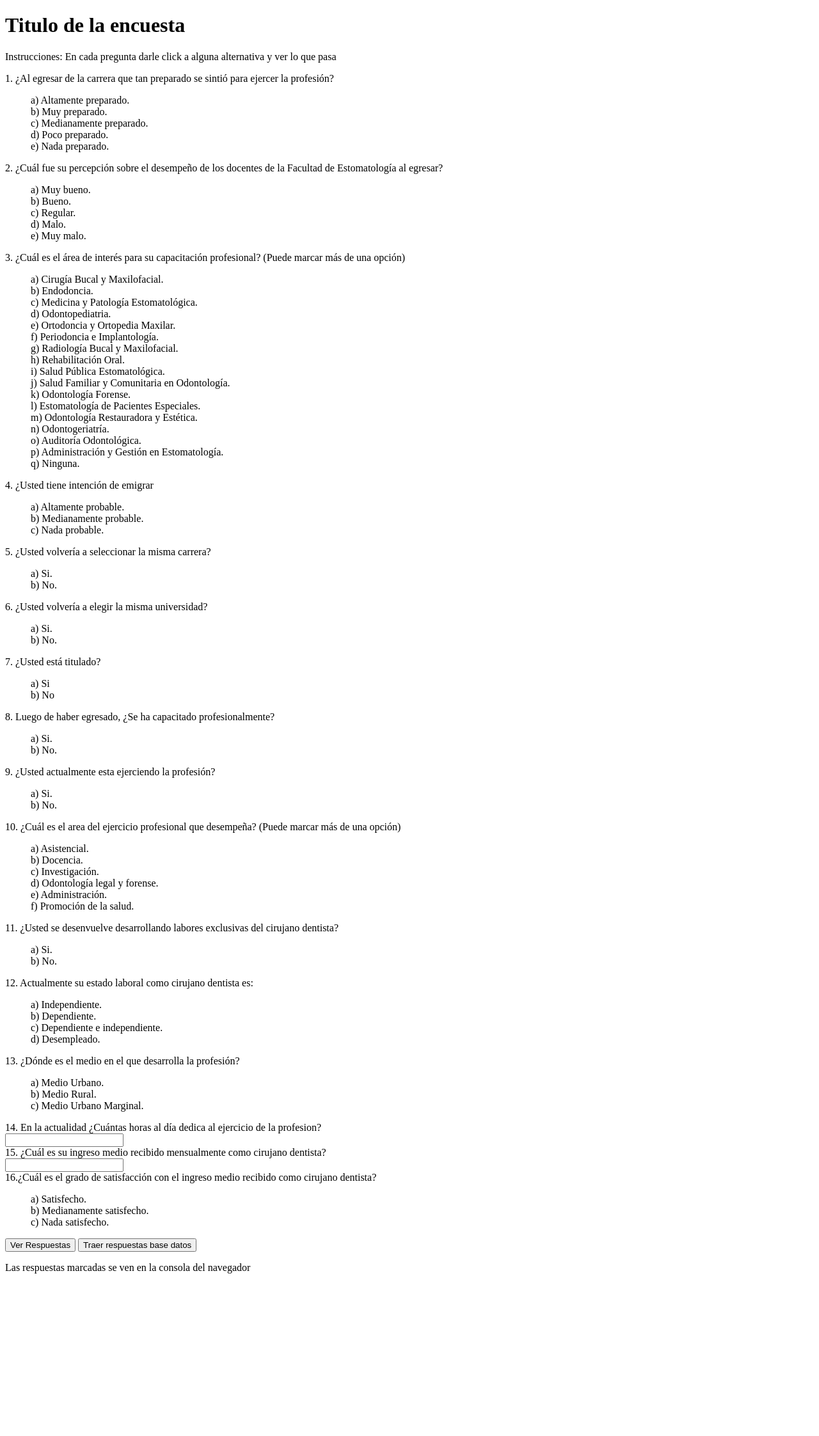
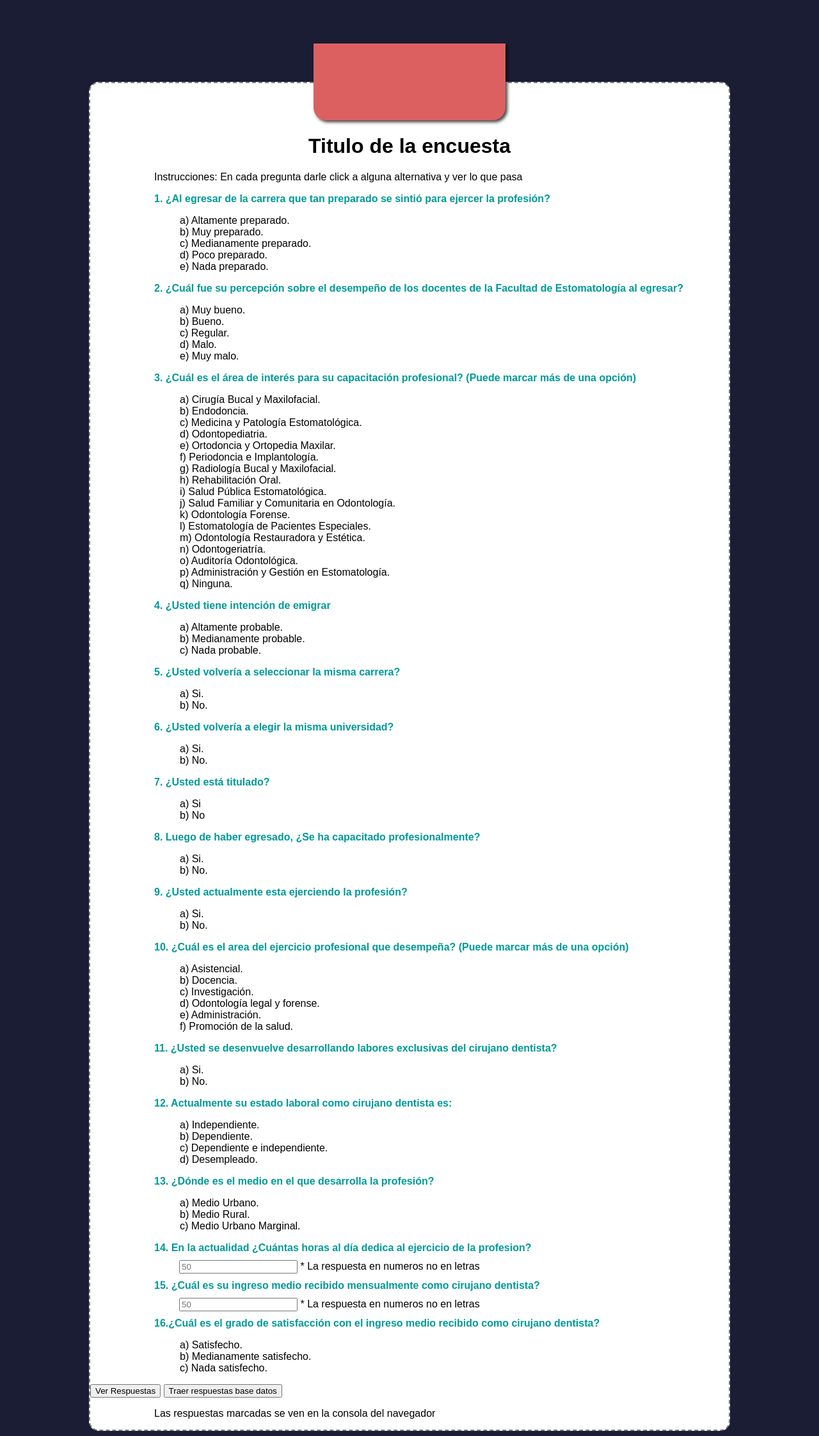
Before and after one commit to 5yC0r/84lt0, a PHP site: page / in a window 1280 px wide. Shown: the whole page at 64% size. Before the commit the page ends 1991 px from the top, so only its background shows below. Run offline with PHP 8.4, Linux system fonts and the light colour scheme; some libraries are stand-ins or nearby versions.

Commit message:
se dio estilos a pagina encuesta

```diff
--- a/css/main.css
+++ b/css/main.css
@@ -1,5 +1,47 @@
+body{
+	  background: #1B1D35;
+}
+h1 {
+    text-align: center;
+    margin-top: 80px;
+}
 li{
 	list-style: none;
+}
+p{
+	margin-left: 100px;
+}
+#cuadrado{
+	width: 300px;
+    height: 120px;
+    background-color: #dd6061;
+    margin: 0 auto;
+    position: relative;
+    top: 60px;
+    border-bottom-right-radius: 20px;
+    border-bottom-left-radius: 20px;
+	-webkit-box-shadow: 3px 3px 5px 0px rgba(0,0,0,0.75);
+	-moz-box-shadow: 3px 3px 5px 0px rgba(0,0,0,0.75);
+	box-shadow: 3px 3px 5px 0px rgba(0,0,0,0.75);
+}
+.contenedor-global{
+	width: 998px;
+	margin: 0 auto;
+	font-size: 16px;
+    font-family: 'Raleway', sans-serif;
+	background: white;
+    border: 2px dashed gray;
+    border-radius: 15px;
+}
+.preguntas{
+	margin-left: 100px;
+}
+.enunciado label{
+	color: #009999;
+	font-weight: bold;
+}
+.respuesta-tipeada {
+    margin: 10px 39px;
 }
 .pregunta-adicional, .pregunta-adicional-alternativa-simple, .pregunta-adicional-alternativa-multiple{
 	display: none;
--- a/index.php
+++ b/index.php
@@ -10,8 +10,11 @@
 	<script src="js/main.js"></script>
 </head>
 <body>
+	<div id="cuadrado"></div>
+	<div class="contenedor-global">
 		<h1>Titulo de la encuesta</h1>
 		<p>Instrucciones: En cada pregunta darle click a alguna alternativa y ver lo que pasa</p>
+		<div class="preguntas">
 			<div class="pregunta-alternativa-simple" id="p1">
 				<div class="enunciado">
 					<label for="">1. ¿Al egresar de la carrera que tan preparado se sintió para ejercer la profesión?</label>
@@ -275,7 +278,8 @@
 					<label for="">14. En la actualidad ¿Cuántas horas al día dedica al ejercicio de la profesion?</label>
 				</div>
 				<div class="respuesta-tipeada">
-			<input type="number" step="any" data-pregunta="p14">
+					<input type="number" step="any" data-pregunta="p14" placeholder="50">
+					<label for=""> * La respuesta en numeros no en letras</label>
 				</div>
 			</div>
 			<div class="pregunta-respuesta-tipeada" id="p15">
@@ -283,7 +287,8 @@
 					<label for="">15. ¿Cuál es su ingreso medio recibido mensualmente como cirujano dentista?</label>
 				</div>
 				<div class="respuesta-tipeada">
-			<input type="number" step="any" data-pregunta="p15">
+					<input type="number" step="any" data-pregunta="p15" placeholder="50">
+					<label for=""> * La respuesta en numeros no en letras</label>
 				</div>
 			</div>
 			<div class="pregunta-alternativa-simple" id="p16">
@@ -298,10 +303,11 @@
 					</ul>
 				</div>
 			</div>
-
+		</div>
 		<button id="boton">Ver Respuestas</button>
 		<button id="btnTraer">Traer respuestas base datos</button>
 		<div><p>Las respuestas marcadas se ven en la consola del navegador</p></div>
 		<div id="resultado"></div>
+	</div>
 </body>
 </html>
```
Lines whose indentation alone changed are shown as unchanged.
